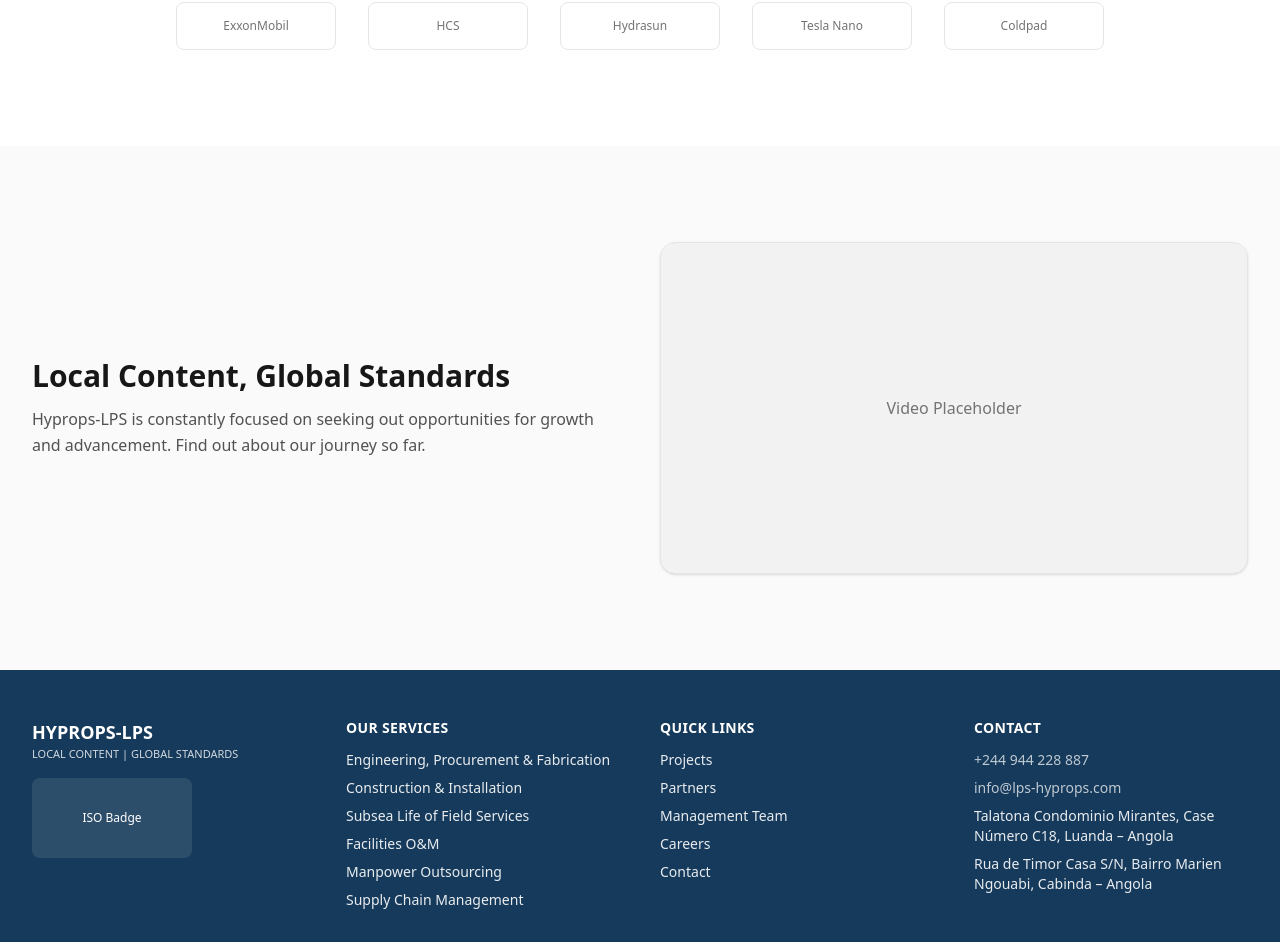
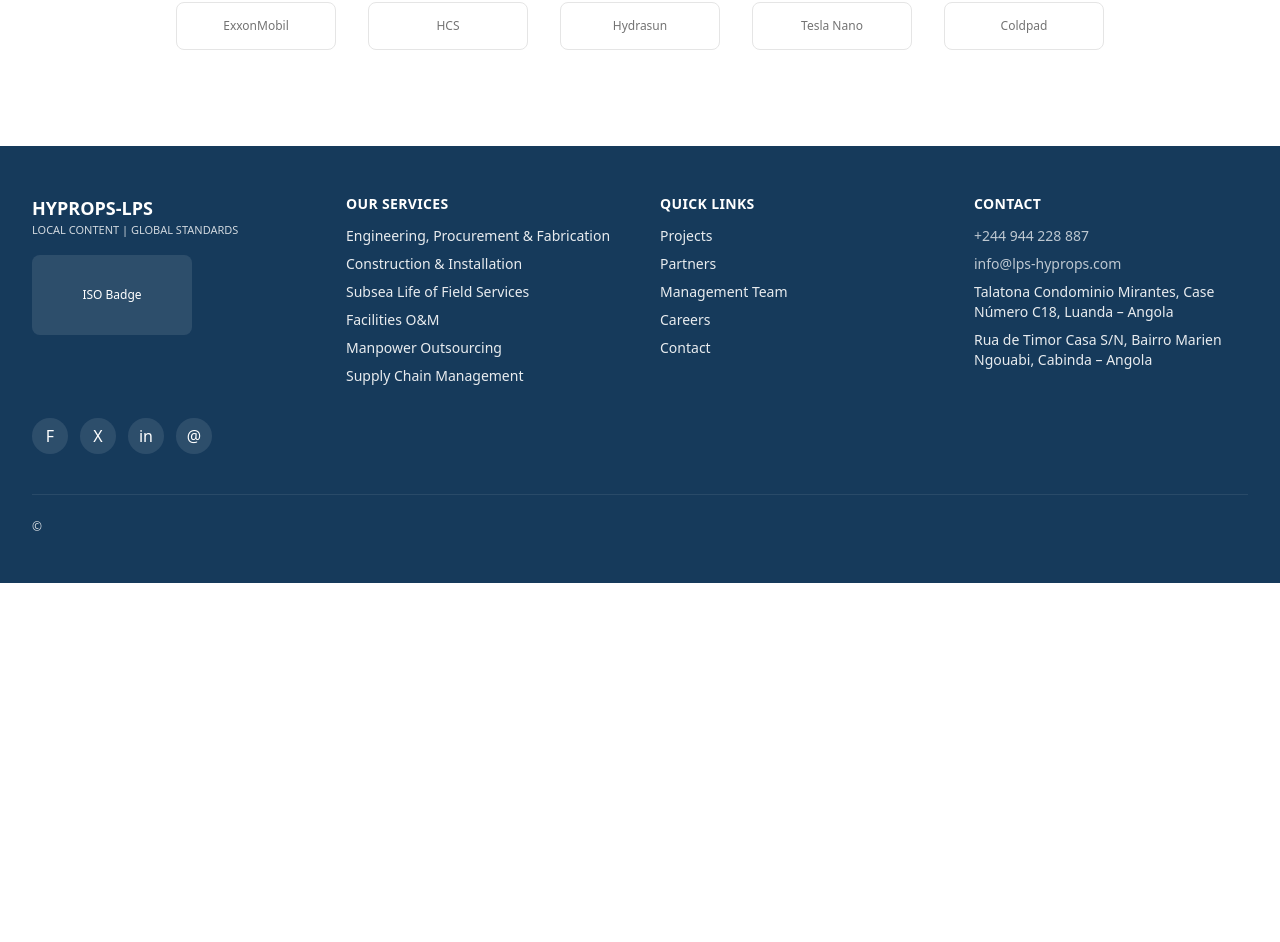
Before and after one commit to Codedzephyr/random-project, a React (Vite) app: page / in a window 1280 px wide. Shown: the part 2574-3516 px from the top of the page. After the commit the page ends 3157 px from the top, so only its background shows below. Built offline with nearby package versions, Linux system fonts and the light colour scheme.

Commit message:
Update homepage.tsx

```diff
--- a/src/pages/homepage.tsx
+++ b/src/pages/homepage.tsx
@@ -3,14 +3,11 @@ import { Hero } from "../components/hero";
 import { Intro } from "../components/intro";
 import { Services } from "../components/home-service";
 import { Partners } from "../components/partners";
-import { VideoAbout } from "../components/video-about";
 import PartnersSlider from "../components/partners-slider";
 // import { Hero } from "../sections/home/Hero";
 // import { Intro } from "../sections/home/Intro";
 // import { Services } from "../sections/home/Services";
 // import { Partners } from "../sections/home/Partners";
-// import { VideoAbout } from "../sections/home/VideoAbout";
-
 export const HomePage: React.FC = () => (
   <main>
     <Hero />
@@ -18,6 +15,5 @@ export const HomePage: React.FC = () => (
     <Intro />
     <Services />
     <Partners />
-    <VideoAbout />
   </main>
 );
```
